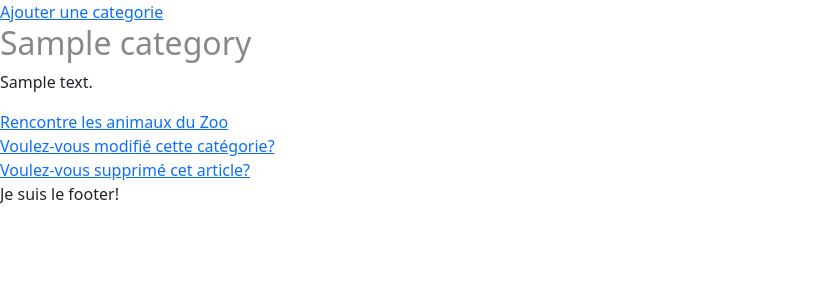
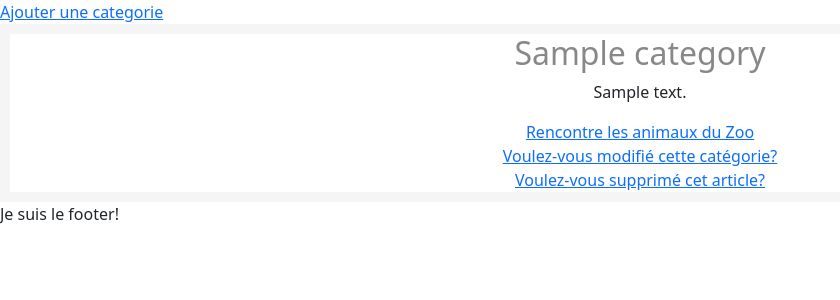
Before and after one commit to Sama-bnz/blog-exo-symfony, a Symfony app: template templates/admin/list_categories.html.twig in a window 1280 px wide. Shown: the part 40-340 px from the top of the page, without its empty margins (0-840 px from the left). Run offline with Twig, Linux system fonts and the light colour scheme; the template is opened without the code that fills it: most values are stand-ins (such as "Sample title", 1, 10 or a date in 2020); some libraries are stand-ins or nearby versions.

Commit message:
update mapping catégory/article

```diff
--- a/public/style.css
+++ b/public/style.css
@@ -7,7 +7,10 @@
     justify-content: flex-end;
     background-color: darkcyan;
 }
-
+.cate_list{
+    text-align: center;
+    border: 10px whitesmoke solid;
+}
 
 .nav-items {
     display: flex;
--- a/src/Entity/Article.php
+++ b/src/Entity/Article.php
@@ -40,7 +40,7 @@ class Article
 
     /**
      * Je modifie la structure de la base de donnée en mettant des categories dans mes articles
-     * @ORM\ManyToOne(targetEntity="App\Entity\Category")
+     * @ORM\ManyToOne(targetEntity="App\Entity\Category", inversedBy="articles")
      */
     private $category;
 
--- a/templates/admin/list_categories.html.twig
+++ b/templates/admin/list_categories.html.twig
@@ -10,9 +10,10 @@
 
     {#j'indique à mon twig que pour chaque catégorie de ma liste il faudra appliquer les mesures suivantes#}
 {% for category in categories %}
-    <article>
+    <article class="cate_list">
 {#        La couleur de mon article sera celle que j'ai appliqué à sa caractéristique "color"#}
         <h2 style="color: {{ category.color }};">{{ category.title }}</h2>
+        <h2 style="background-color: {{ category.color }}"></h2>
         <P>{{ category.description }}</P>
         <a href="{{ path('admin_show_category', {'id': category.id})}}">Rencontre les animaux du Zoo</a>
 {#        //je me l'option de suppression d'un article à mon twig#}
--- a/templates/admin/show_category.html.twig
+++ b/templates/admin/show_category.html.twig
@@ -5,6 +5,10 @@
 <article>
     {# La couleur de mon article sera celle que j'ai appliqué à sa caractéristique "color"#}
     <h2 style="color: {{ category.color }};">{{ category.title }}</h2>
+{#    //Je fais une boucle d'article dans mes categories afin d'y afficher le titre#}
+    {% for article in category.articles %}
+    <p>{{ article.title }}</p>
+    {% endfor %}
     <h2>{{ category.description }}</h2>
     <li class="nav-item"><a class="nav-link" href="{{ path('admin_categories',{'id':category.id}) }}">La liste des articles</a></li>
 
```
Also changed, not shown: src/Entity/Category.php (+24 -0 lines).
